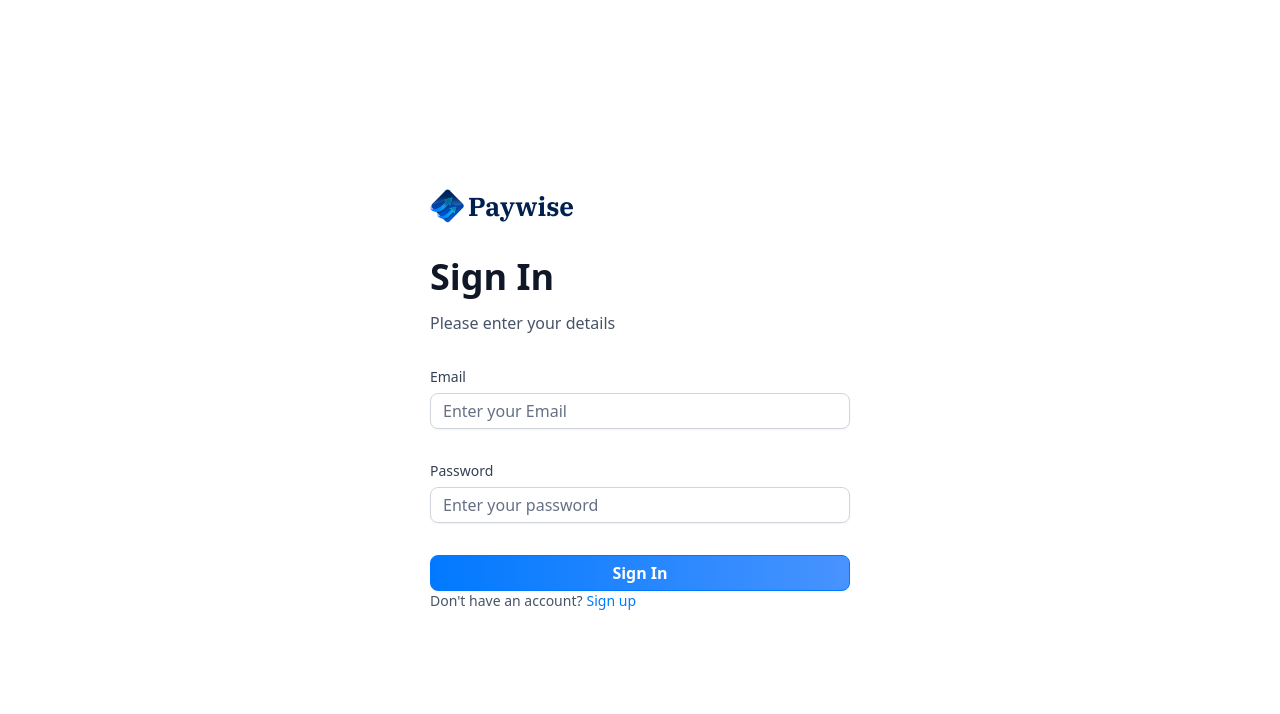
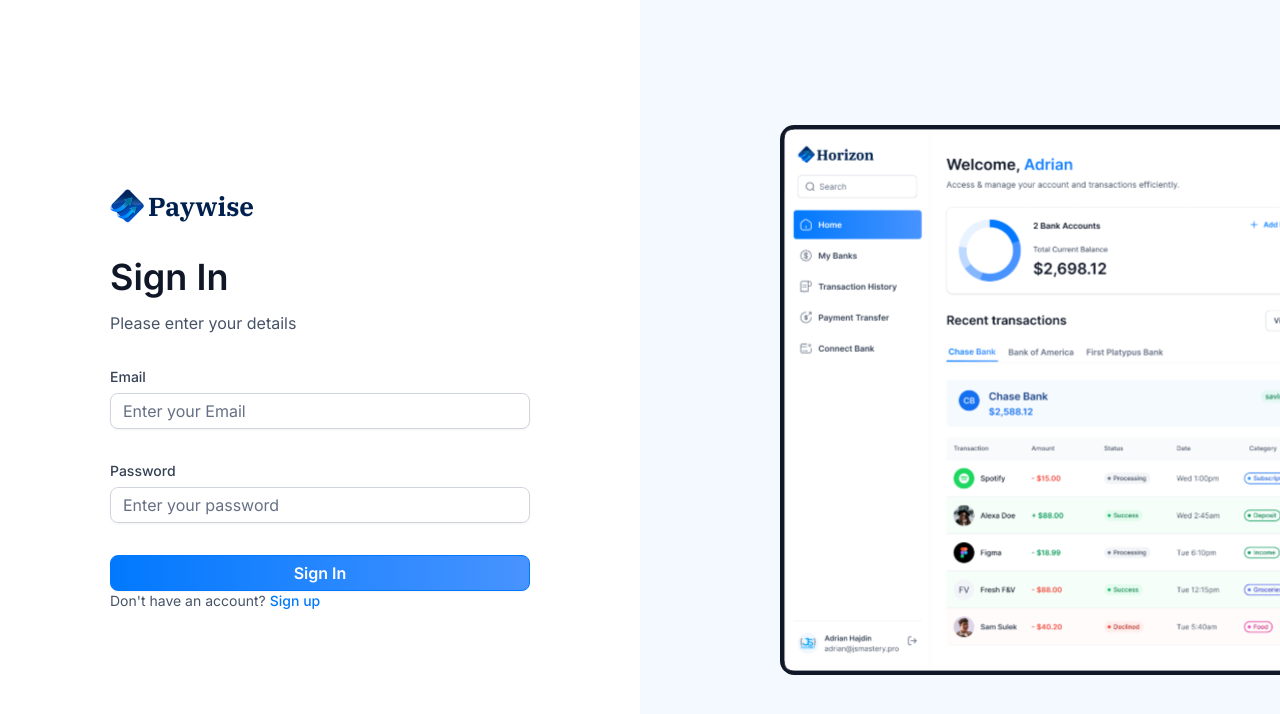
Before and after one commit to iamsjunaid/paywise, a Next.js app: page /sign-in in a window 1280 px wide. Shown: the top 714 px of the page. Built offline with nearby package versions, Linux system fonts and the light colour scheme.

Commit message:
add authentication image to layout; redirect unauthenticated users to sign-in; update MobileNav branding

```diff
--- a/app/(auth)/layout.tsx
+++ b/app/(auth)/layout.tsx
@@ -1,3 +1,4 @@
+import Image from "next/image";
 
 export default function RootLayout({
   children,
@@ -5,8 +6,11 @@
   children: React.ReactNode;
 }>) {
   return (
-    <main>
+    <main className="flex min-h-screen w-full justify-between font-inter ">
       {children}
+      <div className="auth-asset">
+        <Image src="/icons/auth-image.svg" width={500} height={500} alt="Auth image" />
+      </div>
     </main>
   );
 }
--- a/app/(root)/layout.tsx
+++ b/app/(root)/layout.tsx
@@ -3,7 +3,7 @@
 import Sidebar from '@/components/Sidebar';
 import MobileNav from '@/components/MobileNav';
 import { getLoggedInUser } from '@/lib/actions/user.actions';
-
+import { redirect } from 'next/navigation';
 
 export default async function RootLayout({
     children,
@@ -11,6 +11,8 @@
     children: React.ReactNode;
 }>) {
     const loggedIn = await getLoggedInUser();
+
+    if(!loggedIn) redirect('/sign-in');
 
     return (
         <main className="flex h-screen w-full font-inter">
--- a/components/MobileNav.tsx
+++ b/components/MobileNav.tsx
@@ -34,14 +34,14 @@
                 </SheetTrigger>
                 <SheetContent side="left" className="border-none bg-white">
                     <Link href="/" className="cursor-pointer flex items-center gap-1 px-4">
-                        <DialogTitle>Navigation</DialogTitle> {/* Add DialogTitle here */}
+                        <DialogTitle className="hidden"></DialogTitle> {/* Add DialogTitle here */}
                         <Image
                             src="/icons/logo.svg"
                             width={34}
                             height={34}
                             alt="Horizon logo"
                         />
-                        <h1 className="text-26 font-ibm-plex-serif font-bold text-black-1">Horizon</h1>
+                        <h1 className="text-26 font-ibm-plex-serif font-bold text-black-1">Paywise</h1>
                     </Link>
                     <div className="mobilenav-sheet">
                         <SheetClose asChild>
```
